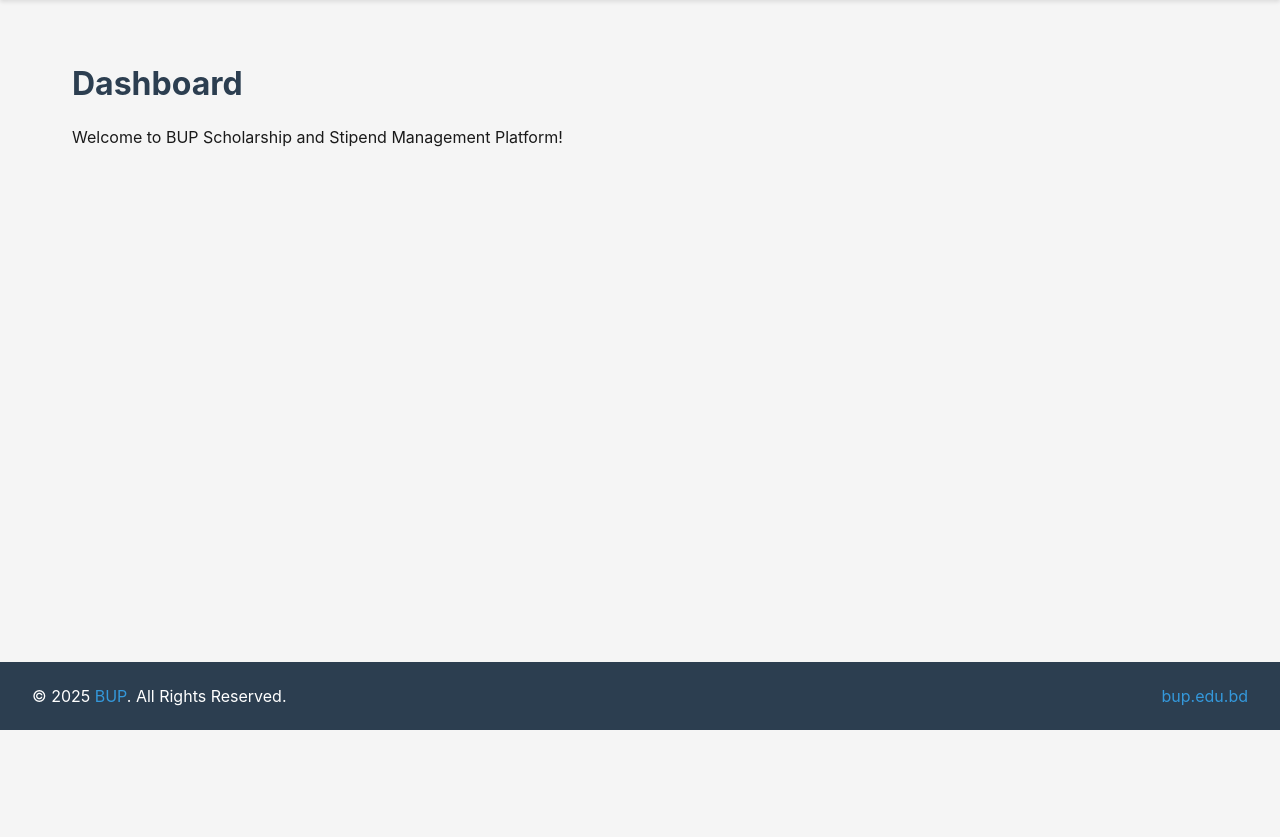
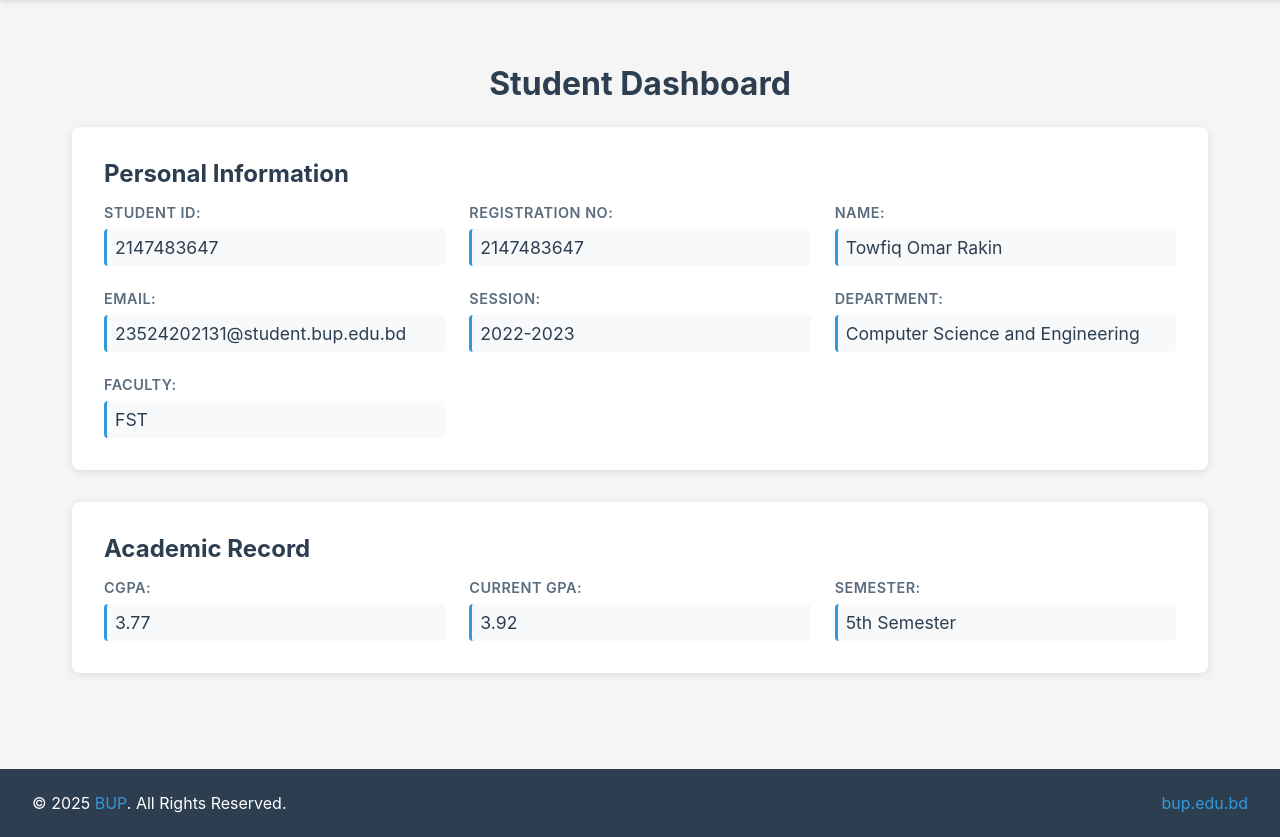
Before and after one commit to towfiq-rakin/ssmp, a Flask app: template templates/dashboard.html in a window 1280 px wide. Shown: the part 70-907 px from the top of the page. Before the commit the page ends 800 px from the top, so only its background shows below. Run offline with Flask 3, Linux system fonts and the light colour scheme; the template is opened without the code that fills it: values that come from a table or form of the project are taken from there, others are empty; data comes from the database, SQL or seed files in the repository; parts of the project's set-up code (start-up, migrations or seed data) failed here and were passed over.

Commit message:
Implement MySQL database connection and student dashboard with login functionality

```diff
--- a/app.py
+++ b/app.py
@@ -5,7 +5,9 @@ from werkzeug.security import generate_password_hash, check_password_hash
 
 app = Flask(__name__)
 app.config['SECRET_KEY'] = 'your-secret-key-here'
-app.config['SQLALCHEMY_DATABASE_URI'] = 'sqlite:///scholarmate.db'
+
+# MySQL Database Configuration
+app.config['SQLALCHEMY_DATABASE_URI'] = 'mysql+pymysql://ssmp_user:ssmp_password@localhost/ssmp'
 app.config['SQLALCHEMY_TRACK_MODIFICATIONS'] = False
 
 db = SQLAlchemy(app)
@@ -13,12 +15,44 @@ login_manager = LoginManager()
 login_manager.init_app(app)
 login_manager.login_view = 'login'
 
-# User Model
+# Department Model
+class Department(db.Model):
+    __tablename__ = 'departments'
+
+    id = db.Column(db.Integer, primary_key=True)
+    name = db.Column(db.String(100), unique=True, nullable=False)
+    faculty = db.Column(db.String(100), nullable=False)
+    budget = db.Column(db.Float, nullable=False)
+    created_at = db.Column(db.TIMESTAMP)
+    updated_at = db.Column(db.TIMESTAMP)
+
+# User Model - mapped to students table
 class User(UserMixin, db.Model):
-    id = db.Column(db.Integer, primary_key=True)
+    __tablename__ = 'students'
+
+    id = db.Column(db.BigInteger, primary_key=True)
+    reg_no = db.Column(db.BigInteger, unique=True, nullable=False)
+    dept_id = db.Column(db.Integer, nullable=False)
+    name = db.Column(db.String(100), nullable=False)
+    session = db.Column(db.String(20), nullable=False)
     email = db.Column(db.String(100), unique=True, nullable=False)
-    password = db.Column(db.String(200), nullable=False)
-    name = db.Column(db.String(100))
+    password = db.Column(db.String(255), nullable=False)
+    created_at = db.Column(db.TIMESTAMP)
+    updated_at = db.Column(db.TIMESTAMP)
+
+    # Relationship with department
+    def get_department(self):
+        return Department.query.get(self.dept_id)
+
+# Academic Records Model
+class AcademicRecord(db.Model):
+    __tablename__ = 'academic_records'
+
+    reg_no = db.Column(db.BigInteger, primary_key=True)
+    student_id = db.Column(db.BigInteger, nullable=False)
+    cgpa = db.Column(db.Float, nullable=False)
+    gpa = db.Column(db.Float, nullable=False)
+    semester = db.Column(db.String(20), nullable=False)
 
 @login_manager.user_loader
 def load_user(user_id):
@@ -37,7 +71,8 @@ def login():
 
         user = User.query.filter_by(email=email).first()
 
-        if user and check_password_hash(user.password, password):
+        # Direct password comparison (plain text)
+        if user and user.password == password:
             login_user(user, remember=remember)
             return redirect(url_for('dashboard'))
         else:
@@ -49,7 +84,16 @@ def login():
 @app.route('/dashboard')
 @login_required
 def dashboard():
-    return render_template('dashboard.html')
+    # Get department info
+    department = current_user.get_department()
+
+    # Get academic record
+    academic_record = AcademicRecord.query.filter_by(student_id=current_user.id).first()
+
+    return render_template('dashboard.html',
+                         user=current_user,
+                         department=department,
+                         academic_record=academic_record)
 
 @app.route('/logout')
 @login_required
@@ -58,6 +102,4 @@ def logout():
     return redirect(url_for('home'))
 
 if __name__ == '__main__':
-    with app.app_context():
-        db.create_all()
     app.run(debug=True)
--- a/static/css/style.css
+++ b/static/css/style.css
@@ -231,6 +231,50 @@ main {
 .dashboard-container h1 {
     color: #2c3e50;
     margin-bottom: 1.5rem;
+    text-align: center;
+}
+
+.dashboard-container h2 {
+    color: #2c3e50;
+    margin-bottom: 1rem;
+    font-size: 1.5rem;
+}
+
+.student-info-card {
+    background-color: white;
+    padding: 2rem;
+    border-radius: 8px;
+    box-shadow: 0 2px 10px rgba(0, 0, 0, 0.1);
+    margin-bottom: 2rem;
+}
+
+.info-grid {
+    display: grid;
+    grid-template-columns: repeat(auto-fit, minmax(300px, 1fr));
+    gap: 1.5rem;
+}
+
+.info-item {
+    display: flex;
+    flex-direction: column;
+    gap: 0.5rem;
+}
+
+.info-label {
+    font-weight: 600;
+    color: #5a6c7d;
+    font-size: 0.9rem;
+    text-transform: uppercase;
+    letter-spacing: 0.5px;
+}
+
+.info-value {
+    font-size: 1.1rem;
+    color: #2c3e50;
+    padding: 0.5rem;
+    background-color: #f8f9fa;
+    border-radius: 4px;
+    border-left: 3px solid #3498db;
 }
 
 /* Flash Messages */
--- a/templates/dashboard.html
+++ b/templates/dashboard.html
@@ -4,7 +4,62 @@
 
 {% block content %}
 <div class="dashboard-container">
-    <h1>Dashboard</h1>
-    <p>Welcome to BUP Scholarship and Stipend Management Platform!</p>
+    <h1>Student Dashboard</h1>
+
+    <div class="student-info-card">
+        <h2>Personal Information</h2>
+        <div class="info-grid">
+            <div class="info-item">
+                <span class="info-label">Student ID:</span>
+                <span class="info-value">{{ user.id }}</span>
+            </div>
+            <div class="info-item">
+                <span class="info-label">Registration No:</span>
+                <span class="info-value">{{ user.reg_no }}</span>
+            </div>
+            <div class="info-item">
+                <span class="info-label">Name:</span>
+                <span class="info-value">{{ user.name }}</span>
+            </div>
+            <div class="info-item">
+                <span class="info-label">Email:</span>
+                <span class="info-value">{{ user.email }}</span>
+            </div>
+            <div class="info-item">
+                <span class="info-label">Session:</span>
+                <span class="info-value">{{ user.session }}</span>
+            </div>
+            {% if department %}
+            <div class="info-item">
+                <span class="info-label">Department:</span>
+                <span class="info-value">{{ department.name }}</span>
+            </div>
+            <div class="info-item">
+                <span class="info-label">Faculty:</span>
+                <span class="info-value">{{ department.faculty }}</span>
+            </div>
+            {% endif %}
+        </div>
+    </div>
+
+    {% if academic_record %}
+    <div class="student-info-card">
+        <h2>Academic Record</h2>
+        <div class="info-grid">
+            <div class="info-item">
+                <span class="info-label">CGPA:</span>
+                <span class="info-value">{{ academic_record.cgpa }}</span>
+            </div>
+            <div class="info-item">
+                <span class="info-label">Current GPA:</span>
+                <span class="info-value">{{ academic_record.gpa }}</span>
+            </div>
+            <div class="info-item">
+                <span class="info-label">Semester:</span>
+                <span class="info-value">{{ academic_record.semester }}</span>
+            </div>
+        </div>
+    </div>
+    {% endif %}
 </div>
 {% endblock %}
```
